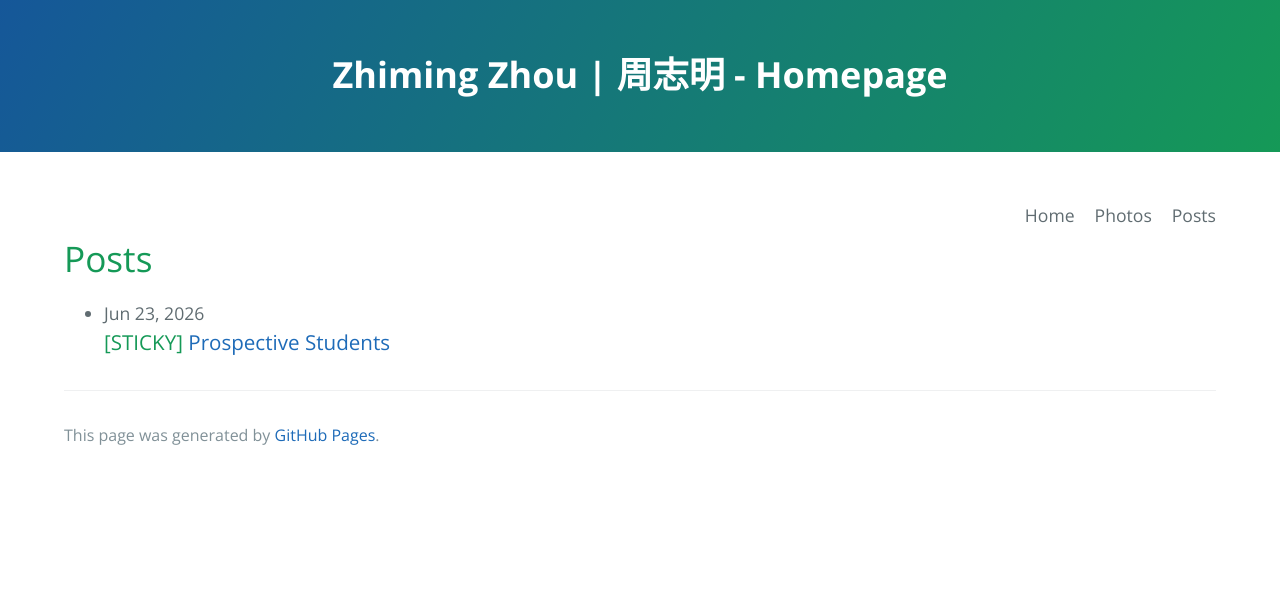
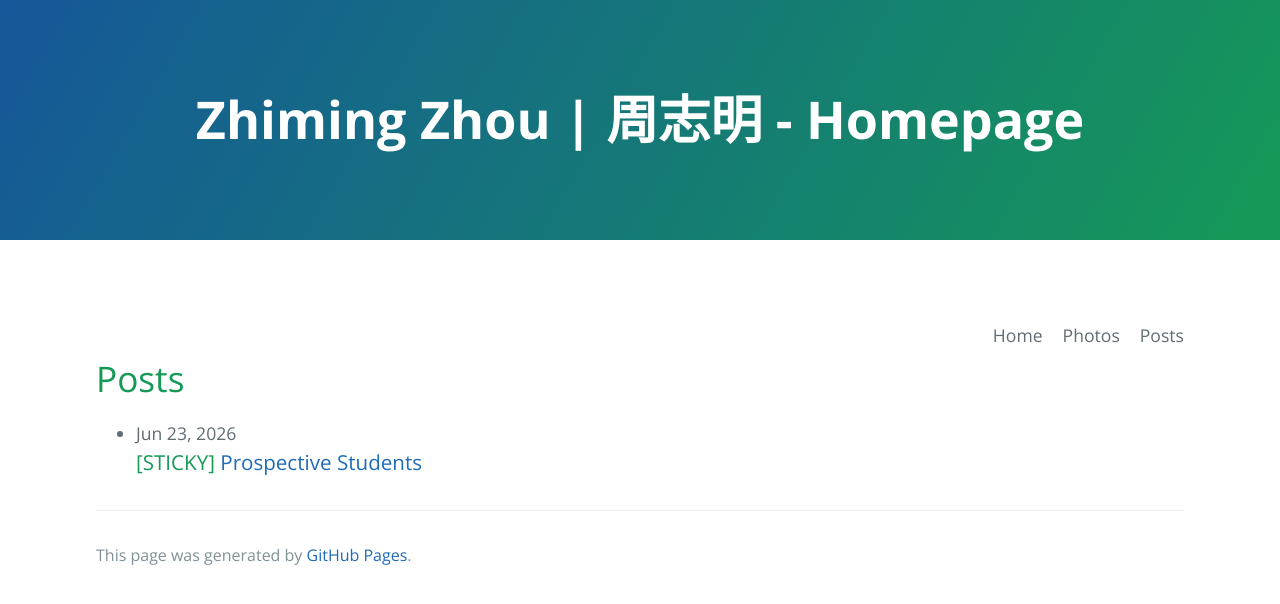
Before and after one commit to ZhimingZhou/zhimingzhou.github.io, a Jekyll site: the page built from posts.md, in a window 1280 px wide. Shown: the top 604 px of the page. Built offline with Jekyll 4.4.1, drawn with Linux system fonts in a browser that asks for light colours.

Commit message:
Update variables.scss

```diff
--- a/_sass/variables.scss
+++ b/_sass/variables.scss
@@ -1,6 +1,6 @@
 // Breakpoints
-$large-breakpoint: 80em !default;
-$medium-breakpoint: 40em !default;
+$large-breakpoint: 64em !default;
+$medium-breakpoint: 32em !default;
 
 // Headers
 $header-heading-color: #fff !default;
```
